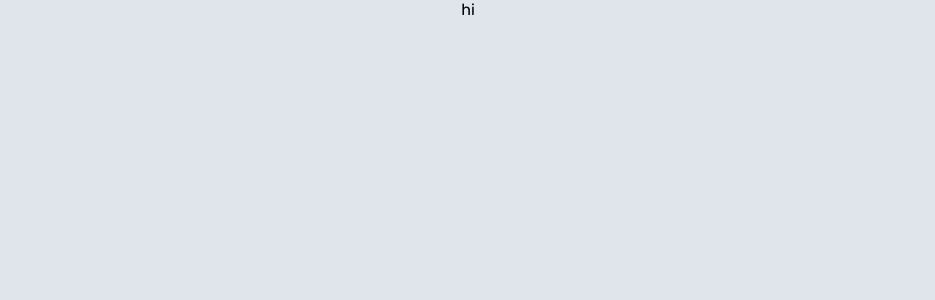
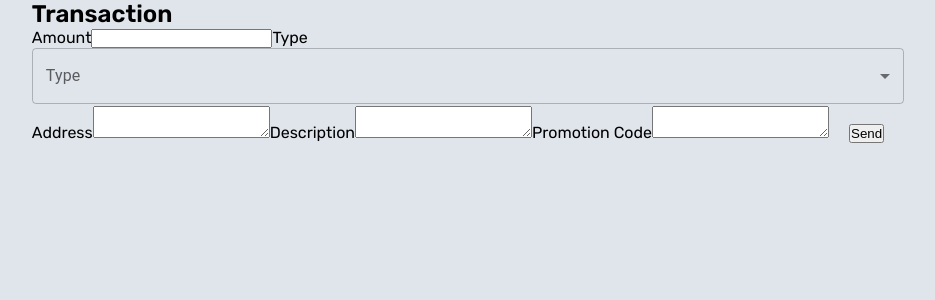
Before and after one commit to rayan-ali0/FinTech-team4-FrontEnd, a React (Create React App) app in the folder fintech/: page / in a window 1280 px wide. Shown: the top 300 px of the page, without its empty margins (172-1107 px from the left). Built offline with nearby package versions, Linux system fonts and the light colour scheme.

Commit message:
imported select component

```diff
--- a/fintech/src/App.js
+++ b/fintech/src/App.js
@@ -1,10 +1,11 @@
 
 import './App.css';
+import TransactionCard from './Components/TransactionCard/TransactionCard.jsx';
 
 function App() {
   return (
       <div>
-        hi
+        <TransactionCard/>
       </div>
 
   );
--- /dev/null
+++ b/fintech/src/Components/TransactionCard/BasicSelect.jsx
@@ -0,0 +1,32 @@
+import * as React from 'react';
+import Box from '@mui/material/Box';
+import InputLabel from '@mui/material/InputLabel';
+import MenuItem from '@mui/material/MenuItem';
+import FormControl from '@mui/material/FormControl';
+import Select from '@mui/material/Select';
+
+export default function BasicSelect() {
+  const [type, setType] = React.useState('');
+
+  const handleChange = (event) => {
+    setType(event.target.value);
+  };
+
+  return (
+    <Box sx={{ minWidth: 120 }}>
+      <FormControl fullWidth>
+        <InputLabel id="demo-simple-select-label">Type</InputLabel>
+        <Select
+          labelId="demo-simple-select-label"
+          id="demo-simple-select"
+          value={type}
+          label="Type"
+          onChange={handleChange}
+        >
+          <MenuItem value={"Transaction"}>Transaction</MenuItem>
+          <MenuItem value={"Transfer"}>Transfer</MenuItem>
+        </Select>
+      </FormControl>
+    </Box>
+  );
+}
--- /dev/null
+++ b/fintech/src/Components/TransactionCard/TransactionCard.jsx
@@ -0,0 +1,27 @@
+// import React from 'react'
+
+import BasicSelect from "./BasicSelect";
+
+export default function TransactionCard() {
+  return (
+    <div>
+    <h2>Transaction</h2>
+    <form>
+      <label>Amount</label>
+      <input
+      type="number"
+      />
+      <label>Type</label>
+      <BasicSelect></BasicSelect>
+      <label>Address</label>
+      <textarea required></textarea>
+      <label>Description</label>
+      <textarea></textarea>
+      <label>Promotion Code</label>
+      <textarea></textarea>
+      <button>Send</button>
+    </form>
+
+    </div>
+  )
+}
--- a/fintech/src/index.css
+++ b/fintech/src/index.css
@@ -57,7 +57,7 @@ button {
   outline: none;
 }
 
-.btn-16 {
+/* .btn-16 {
   border: none;
   color: #000;
 }
@@ -87,4 +87,4 @@ button {
 }
 .btn-16:active {
   top: 2px;
-}
+} */
```
